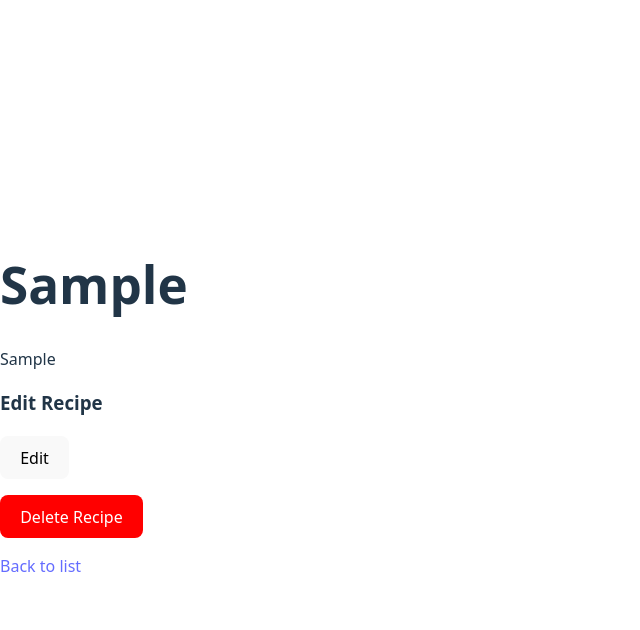
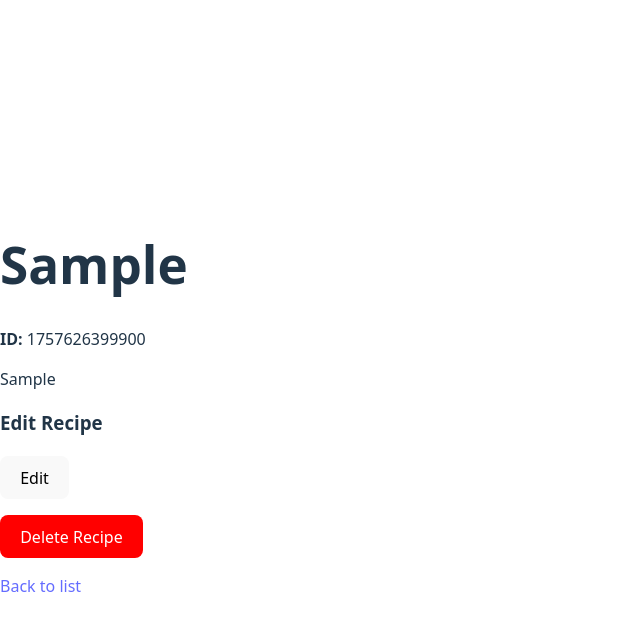
Before and after one commit to WillamMuoki/alx-fe-reactjs, a React (Vite) app in the folder recipe-sharing-app/: page / in a window 1280 px wide. Both pictures are taken after typing "Sample", "Sample" into the empty fields and a click on the button "Add Recipe". Shown: the top 630 px of the page, without its empty margins (0-640 px from the left). Built offline with nearby package versions, Linux system fonts and the light colour scheme.

Commit message:
Fix: include recipe.id in RecipeDetails component

```diff
--- a/recipe-sharing-app/src/components/RecipeDetails.jsx
+++ b/recipe-sharing-app/src/components/RecipeDetails.jsx
@@ -1,4 +1,4 @@
-// src/components/RecipeDetails.jsx
+ // src/components/RecipeDetails.jsx
 import { useParams, Link } from 'react-router-dom';
 import { useRecipeStore } from '../store/recipeStore';
 import EditRecipeForm from './EditRecipeForm';
@@ -6,7 +6,7 @@ import DeleteRecipeButton from './DeleteRecipeButton';
 
 const RecipeDetails = () => {
   const { id } = useParams();
-  const recipeId = Number(id); // assuming numeric id
+  const recipeId = Number(id); // assuming numeric ids
   const recipe = useRecipeStore((state) =>
     state.recipes.find((r) => r.id === recipeId)
   );
@@ -23,6 +23,7 @@ const RecipeDetails = () => {
   return (
     <div>
       <h1>{recipe.title}</h1>
+      <p><strong>ID:</strong> {recipe.id}</p> {/* ✅ Now recipe.id is used */}
       <p>{recipe.description}</p>
 
       <h3>Edit Recipe</h3>
```
